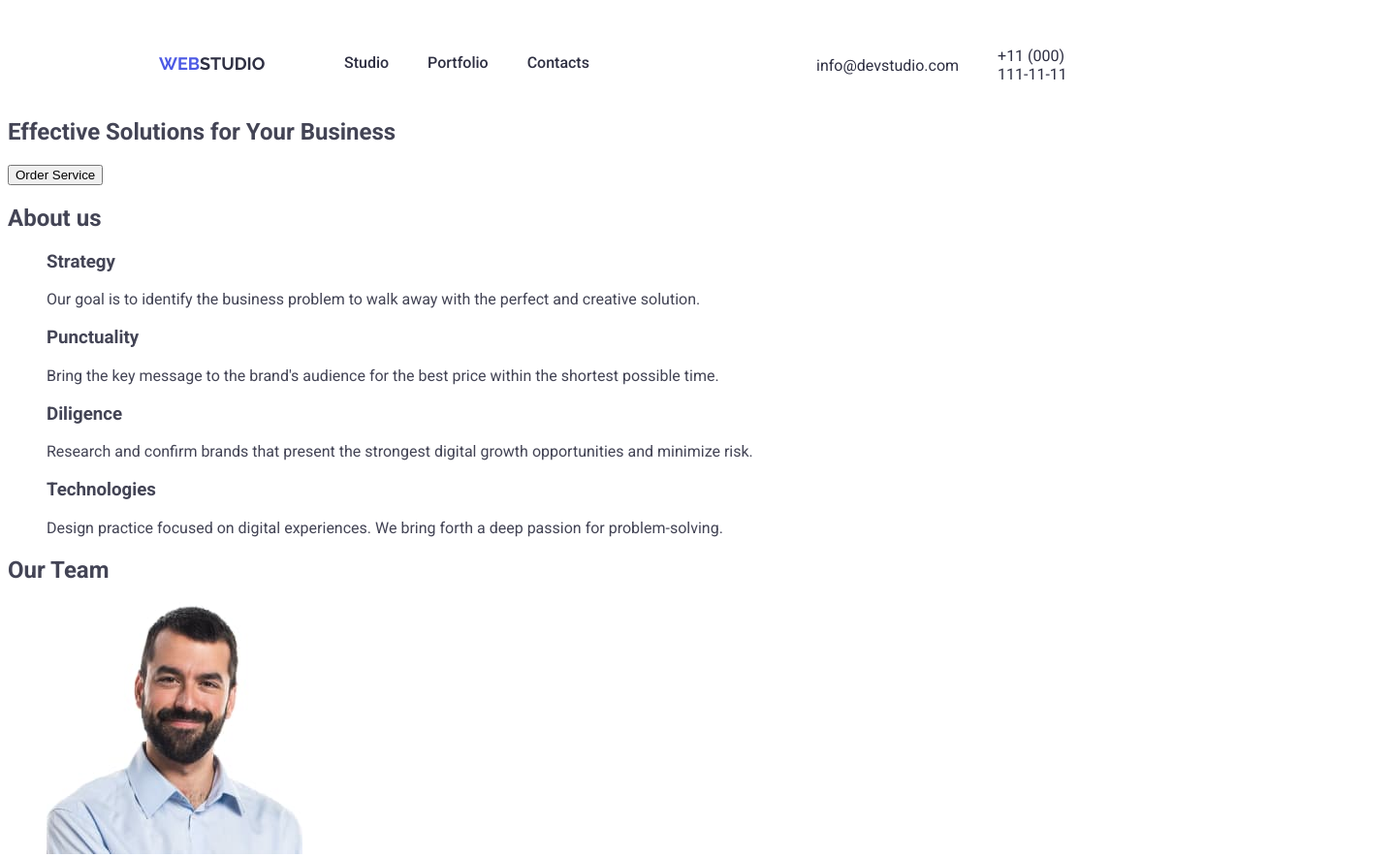
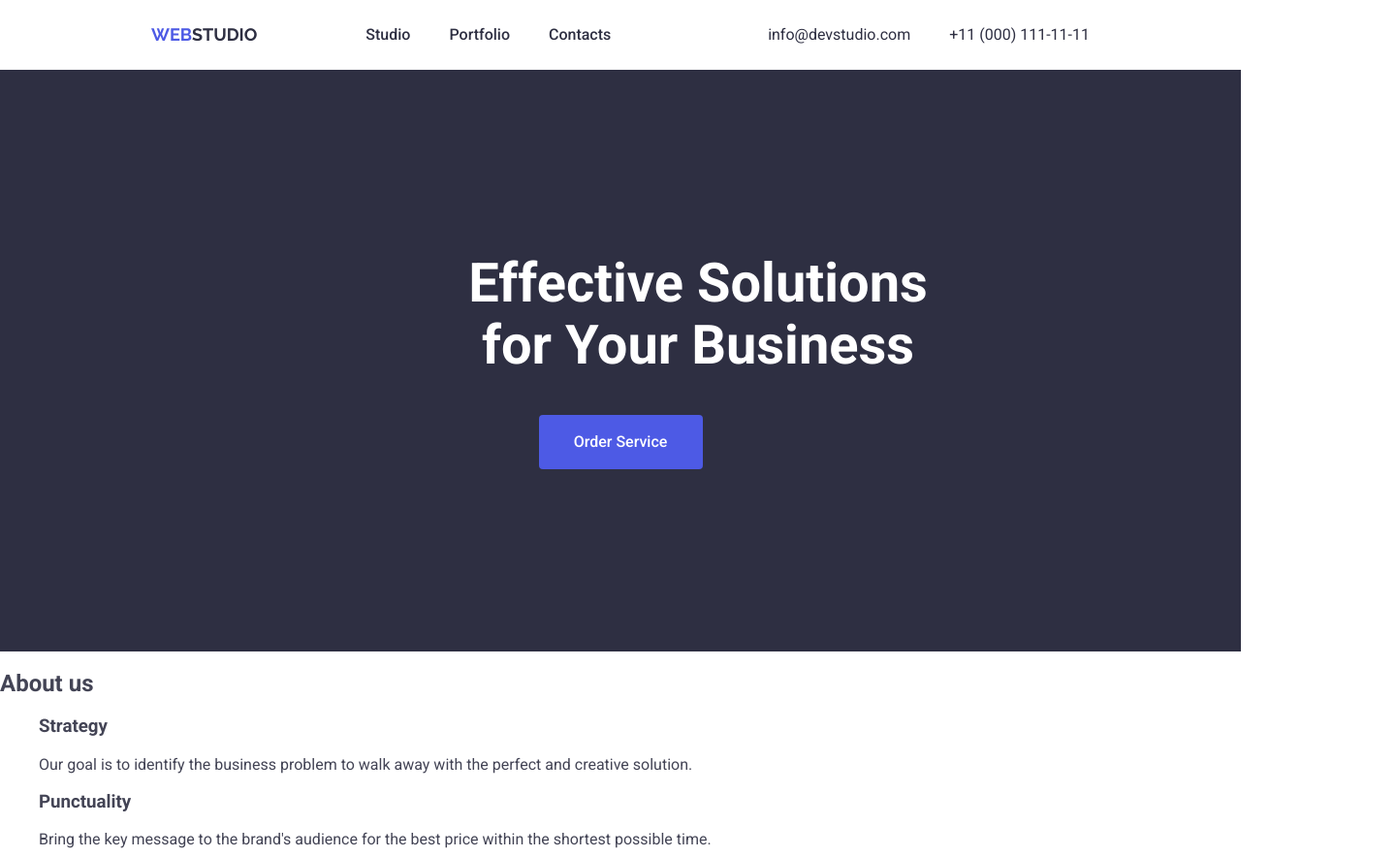
Before and after one commit to Vadimeks/goit-markup-hw-02, a plain HTML site: page index.html in a window 1280 px wide. Shown: the top 884 px of the page at 97% size, 1440 px wide, since content can reach past the window. Drawn offline with Linux system fonts and the light colour scheme.

Commit message:
modified index and css

```diff
--- a/css/styles.css
+++ b/css/styles.css
@@ -1,3 +1,4 @@
+/* Typography styles */
 .roboto-regular {
   font-family: "Roboto", serif;
   font-weight: 400;
@@ -15,6 +16,7 @@
   font-weight: 700;
   font-style: normal;
 }
+
 .roboto-regular-italic {
   font-family: "Roboto", serif;
   font-weight: 400;
@@ -39,80 +41,166 @@
   font-weight: 700;
   font-style: normal;
 }
-/* add font for all body, delete decoration a and style li */
+
+/* Global styles for body, links, and lists */
 body {
   font-family: "Roboto", "Georgia", "Palatino", "URW Palladio L", serif;
-  color: #434455;
-  background-color: #ffffff;
+  color: #434455; /* Text color */
+  background-color: #ffffff; /* Background color */
 }
+
 a {
-  text-decoration: none;
-  color: #2e2f42;
+  text-decoration: none; /* Remove underline from links */
+  color: #2e2f42; /* Default link color */
   font-style: normal;
 }
+
 a:hover,
 a:focus {
-  color: #4d5ae5;
+  color: #4d5ae5; /* Change link color on hover/focus */
 }
+
 li {
-  list-style-type: none;
+  list-style-type: none; /* Remove default bullet points */
 }
-/* styles for header */
+
+/* Header styles */
 header {
-  display: flex;
-  padding-top: 24px;
-  align-items: center;
+  display: flex; /* Flex container */
+  align-items: center; /* Center items vertically */
+  justify-content: space-between; /* Space between logo, nav, and address */
+  width: 100%; /* Full width */
+  max-width: 1440px; /* Maximum width */
+  height: 72px; /* Fixed height */
+  margin: 0 auto; /* Center the header */
+  padding: 0 156px; /* Padding left and right */
+  box-sizing: border-box; /* Include padding in the width */
 }
-/* styles of nav block */
+
+/* Navigation styles */
 nav {
-  color: #2e2f42;
-  display: flex;
-  align-items: center;
+  display: flex; /* Flex container for nav */
+  align-items: center; /* Center nav items vertically */
+  gap: 40px; /* Space between nav links (Studio, Portfolio, Contacts) */
 }
+
+nav ul {
+  display: flex; /* Flex container for list */
+  align-items: center; /* Center list items vertically */
+  gap: 40px; /* Space between each list item */
+  margin: 0; /* Remove default margin */
+  padding: 0; /* Remove default padding */
+  list-style: none; /* Remove bullet points */
+}
+
 nav a {
-  color: #2e2f42;
-  text-transform: none;
-  font-size: 16px;
-  width: 115px;
-  height: 24px;
-  font-weight: 500;
+  color: #2e2f42; /* Default link color */
+  font-size: 16px; /* Font size */
+  font-weight: 500; /* Medium font weight */
+  text-decoration: none; /* Remove underline */
 }
-nav ul {
-  display: flex;
-  padding-left: 76px;
-  padding-right: 332px;
-  width: 115px;
-  height: 24px;
-  font-weight: 500;
+
+nav a:hover,
+nav a:focus {
+  color: #4d5ae5; /* Hover and focus color */
+  text-decoration: none; /* Remove underline */
 }
-.logo {
-  color: #4d5ae5;
+
+/* Address styles */
+address {
+  display: flex; /* Выстраиваем элементы в строку */
+  align-items: center; /* Центрируем элементы вертикально */
+  gap: 40px; /* Расстояние между email и телефоном */
 }
-.full-logo {
-  font-family: "Raleway";
-  font-weight: 500;
-  text-transform: uppercase;
-  font-size: 18px;
-  padding-left: 156px;
+
+.address {
+  display: flex; /* Гибкий контейнер для email и телефона */
+  flex-direction: row; /* Элементы в строку */
+  align-items: center; /* Выравниваем элементы по вертикали */
+  gap: 40px; /* Расстояние между элементами */
+  margin: 0; /* Убираем отступы */
+  padding: 0; /* Убираем отступы */
+  list-style: none; /* Убираем маркеры списка */
 }
-.studio {
-  padding-right: 40px;
-}
-.contacts {
-  padding-left: 40px;
-}
-/* styles for address */
-address ul {
-  display: flex;
-  padding-right: 156px;
-  align-items: center;
+
+.address li {
+  display: inline; /* Каждый элемент в строку */
 }
 
 .address a:hover,
-a:focus {
-  color: #4d5ae5;
-  text-decoration: none;
+.address a:focus {
+  color: #4d5ae5; /* Hover and focus color */
+  text-decoration: none; /* Remove underline */
 }
-.email {
-  padding-right: 40px;
+
+.full-logo {
+  display: inline-block; /* Убедимся, что логотип занимает одно целое пространство */
+  font-family: "Raleway", serif; /* Используем правильный шрифт */
+  font-size: 18px; /* Размер шрифта */
+  font-weight: 700; /* Жирный шрифт */
+  text-transform: uppercase; /* Текст в верхнем регистре */
+  text-decoration: none; /* Уберём подчеркивание */
+  margin-right: 72px; /* Расстояние между логотипом и навигацией */
 }
+
+.logo {
+  color: #4d5ae5; /* Цвет для "Web" */
+  display: inline; /* Текст на одной линии */
+}
+
+/* Styles for the main section */
+.main-screen {
+  width: 100%; /* Full width */
+  max-width: 1440px; /* Maximum width */
+  height: 600px; /* Fixed height */
+  background-color: #2e2f42; /* Background color */
+  margin: 0 auto; /* Center section horizontally */
+  display: flex; /* Flexbox container */
+  flex-direction: column; /* Stack children vertically */
+  align-items: center; /* Center children horizontally */
+  position: relative; /* Position for absolute children */
+}
+
+/* Heading styles */
+.main-screen h1 {
+  width: 496px; /* Block width */
+  height: 120px; /* Block height */
+  font-family: "Roboto", serif; /* Font family */
+  font-weight: 700; /* Bold text */
+  font-size: 56px; /* Font size */
+  color: #ffffff; /* Text color */
+  text-align: center; /* Center text horizontally */
+  margin: 188px auto 0; /* Top margin from section top */
+  padding-left: 472px; /* Left padding */
+  padding-right: 472px; /* Right padding */
+}
+
+/* Button styles */
+.main-screen button {
+  width: 169px; /* Button width */
+  height: 56px; /* Button height */
+  font-family: "Roboto", serif; /* Font family */
+  font-weight: 500; /* Medium text */
+  font-size: 16px; /* Font size */
+  color: #ffffff; /* Text color */
+  background-color: #4d5ae5; /* Button background color */
+  border: none; /* Remove default border */
+  border-radius: 4px; /* Rounded corners */
+  margin-top: 48px; /* Margin from heading */
+  position: absolute; /* Absolute positioning */
+  bottom: 188px; /* Distance from bottom of section */
+  left: calc(50% - 84.5px); /* Center button horizontally */
+  text-align: center; /* Center text */
+  display: flex; /* Flex container for text */
+  justify-content: center; /* Center text horizontally */
+  align-items: center; /* Center text vertically */
+  cursor: pointer; /* Pointer cursor on hover */
+  transition: background-color 0.3s ease; /* Smooth color transition */
+}
+
+/* Button hover and focus styles */
+.main-screen button:hover,
+.main-screen button:focus {
+  background-color: #404bbf; /* Change background color */
+  outline: none; /* Remove default focus outline */
+}
--- a/index.html
+++ b/index.html
@@ -7,7 +7,7 @@
     <title>webstudio</title>
 
     <link rel="stylesheet" href="./css/styles.css">
-
+    <link rel="stylesheet" href="./css/normolize.css">
     <link rel="preconnect" href="https://fonts.googleapis.com">
     <link rel="preconnect" href="https://fonts.gstatic.com" crossorigin>
     <link
@@ -46,7 +46,7 @@
 
     <!--  Main -->
     <main>
-        <section>
+        <section class="main-screen">
             <h1>Effective Solutions for Your Business</h1>
             <button type="button">Order Service</button>
         </section>
```
